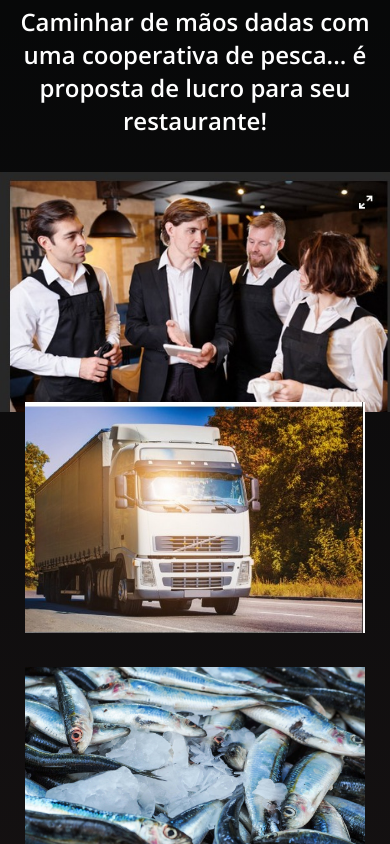
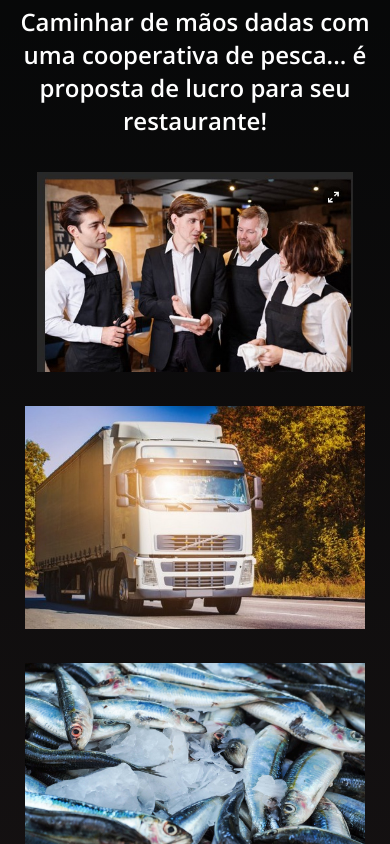
Before and after one commit to rodrigo847/cooperativa, a plain HTML site: page index.html in a window 390 px wide. In both pictures the pointer is over the element 195 px from the left and 281 px from the top of the page. Shown: the top 844 px of the page. Drawn offline with nearby package versions, Linux system fonts and the light colour scheme.

```diff
--- a/index.html
+++ b/index.html
@@ -26,7 +26,7 @@
             <img src="images/originais/bg1.jpeg" alt="" />
           </div>
           <div class="imagem">
-            <img src="images/originais/bg2.jpeg" alt="" />
+            <img src="images/originais/bg3.png" alt="" />
           </div>
 
           <div class="imagem">
--- a/style.css
+++ b/style.css
@@ -395,4 +395,10 @@ footer p {
     margin-top: 30px;
     cursor: pointer;
   }
+
+  .imagem:hover,
+  .imagem:hover img {
+    width: 90%;
+    height: 90%;
+  }
 }
```
Also changed, not shown: images/originais/bg3.png (added).
